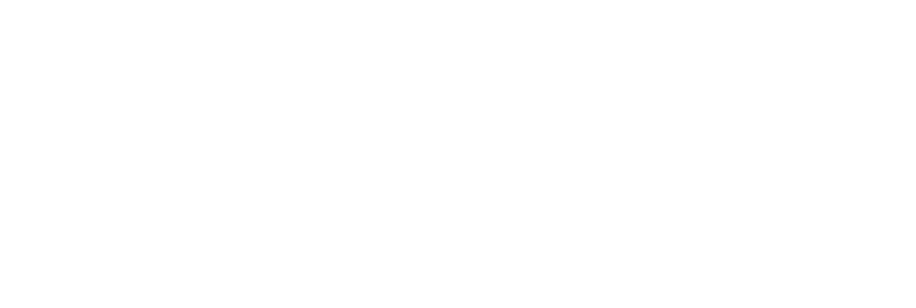
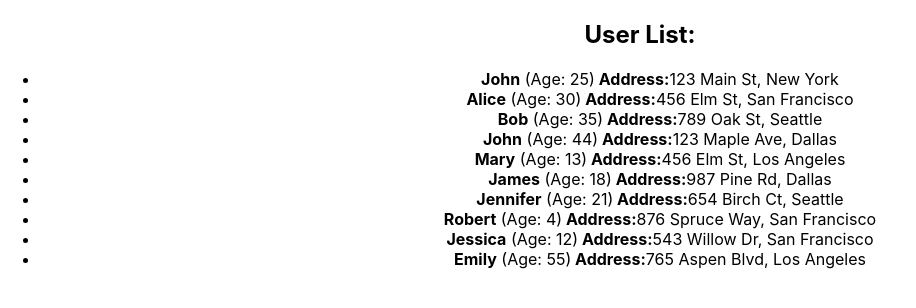
Before and after one commit to Regand75/homework-front-main, a React (Create React App) app: page / in a window 1280 px wide. Shown: the top 308 px of the page, without its empty margins (0-916 px from the left). Built offline with nearby package versions, Linux system fonts and the light colour scheme.

Commit message:
edited HW1.tsx and UserList.tsx

```diff
--- a/src/HW/1/HW1.tsx
+++ b/src/HW/1/HW1.tsx
@@ -34,7 +34,7 @@ export const HW1 = () => {
 
 	return (
 		<div id={'hw01'}>
-			{/*<UserList users={'НАЗВАНИЕ МАССИВА, КОТОРЫЙ МЫ ПЕРЕДАЕМ'} />*/}
+			<UserList users={users} />
 		</div>
 	);
 };
--- a/src/HW/1/UserList.tsx
+++ b/src/HW/1/UserList.tsx
@@ -1,29 +1,32 @@
 type AddressType = {
-  street: any; // ПОДПРАВЛЯЕМ any
-  city: any; // ПОДПРАВЛЯЕМ any
+  street: string; // ПОДПРАВЛЯЕМ any
+  city: string; // ПОДПРАВЛЯЕМ any
 };
 
 type UserType = {
-  // ПРИДЕТСЯ САМОМУ)
+    id: number;
+    name: string;
+    age: number;
+    address: AddressType;
 };
 
 type UserListPropsType = {
-  users: UserType; // ПО МОЕМУ ЧЕГО-ТО НЕ ХВАТАЕТ...
+  users: UserType[];
 };
 
-export const UserList = (props: 'ВСТАВЛЯЕМ ТИПИЗАЦИЮ') => {
+export const UserList = (props: UserListPropsType) => {
   return (
     <div id={'hw01-users'}>
       <h2>User List:</h2>
 
-      {/*<ul>*/}
-      {/*  {props.users.map((user) => ( // ВСЕ ТОВАРЫ В СТРАНУ ПРИЕЗЖАЮТ В КОНТЕЙНЕРАХ, А В РЕАКТЕ...*/}
-      {/*    <li key={ЭЛЕМЕНТ МАССИВА.id} id={`hw01-user-${ЭЛЕМЕНТ МАССИВА.id}`}>*/}
-      {/*      <strong>{ЭЛЕМЕНТ МАССИВА.name}</strong> (Age: {ЭЛЕМЕНТ МАССИВА.age})<strong> Address:</strong>*/}
-      {/*      {ЭЛЕМЕНТ МАССИВА.address.street}, {ЭЛЕМЕНТ МАССИВА.address.city}*/}
-      {/*    </li>*/}
-      {/*  ))}*/}
-      {/*</ul>*/}
+      <ul>
+        {props.users.map((user) => ( // ВСЕ ТОВАРЫ В СТРАНУ ПРИЕЗЖАЮТ В КОНТЕЙНЕРАХ, А В РЕАКТЕ...
+          <li key={user.id} id={`hw01-user-${user.id}`}>
+            <strong>{user.name}</strong> (Age: {user.age})<strong> Address:</strong>
+            {user.address.street}, {user.address.city}
+          </li>
+        ))}
+      </ul>
     </div>
   );
 };
```
